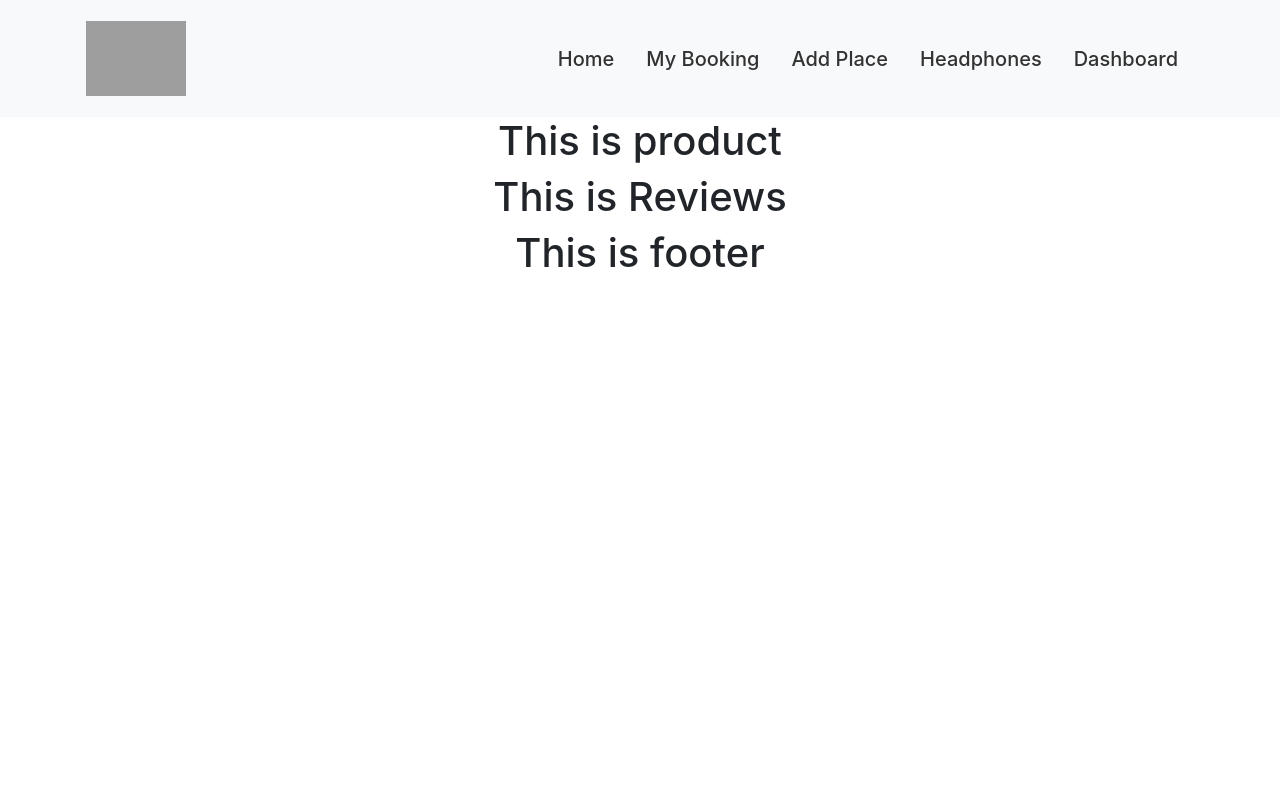
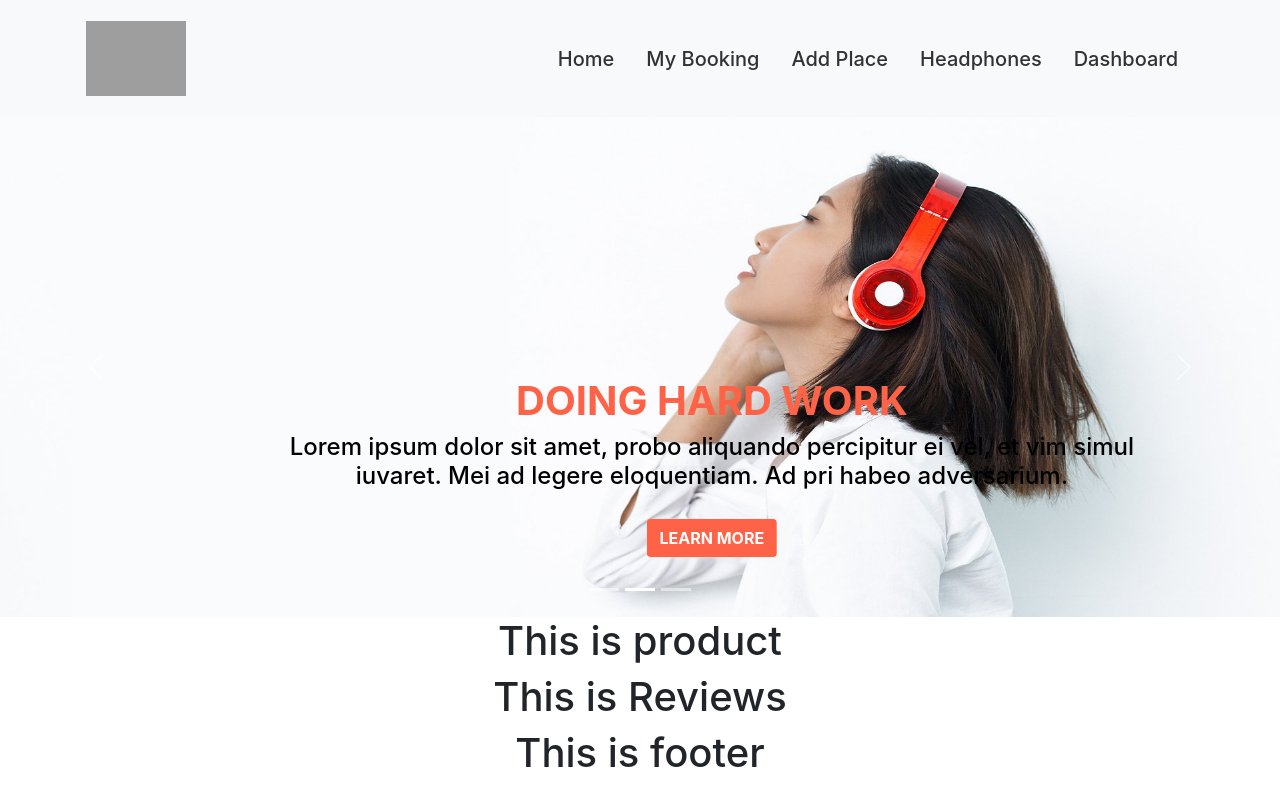
Before and after one commit to musasazib/matley-headphone-client, a React (Create React App) app: page / in a window 1280 px wide. Built offline with nearby package versions, Linux system fonts and the light colour scheme; grey boxes are pictures that could not be loaded.

Commit message:
Add banner

```diff
--- /dev/null
+++ b/src/components/Home/Banner/Banner.css
@@ -0,0 +1,28 @@
+.banner{
+    height: 500px;
+    padding: 0;
+}
+.banner-btn{
+    margin: 20px;
+}
+.all-btn{
+    background-color: tomato;
+    font-weight: bold;
+    color: white;
+}
+.header-style{
+    color: tomato;
+    font-weight: bold;
+}
+.all-btn:hover{
+    background-color: skyblue;
+    color: black;
+}
+.body-text{
+    color: black;
+}
+.text-box{
+    text-align: start;
+    display: flex;
+    justify-content: center;
+}
--- a/src/components/Home/Banner/Banner.js
+++ b/src/components/Home/Banner/Banner.js
@@ -1,10 +1,56 @@
 import React from 'react';
+import './Banner.css'
+import { Carousel } from 'react-bootstrap';
+import banner from '../../../images/banner.jpg'
 
 const Banner = () => {
     return (
-        <div>
+        <>
+            <Carousel className="banner">
+                <Carousel.Item>
+                    <img
+                        className="d-block w-100 banner"
+                        src={banner}
+                        alt="First slide"
+                    />
+                    <Carousel.Caption className="text-box">
+                        <div>
+                            <h1 className="header-style">Refresh your<br />
+                            state of mind.</h1>
+                            <h4 className="body-text">Headphones that make music <br />sound like a celebration and <br />pleasant experience.</h4>
+                            <button className="btn all-btn banner-btn">LEARN MORE</button>
+                        </div>
+                    </Carousel.Caption>
+                </Carousel.Item>
+                <Carousel.Item>
+                    <img
+                        className="d-block w-100 banner"
+                        src={banner}
+                        alt="Second slide"
+                    />
 
-        </div>
+                    <Carousel.Caption>
+                        <h1 className="header-style">DOING HARD WORK</h1>
+                        <h4 className="body-text">Lorem ipsum dolor sit amet, probo aliquando percipitur ei vel, et vim simul iuvaret.
+                            Mei ad legere eloquentiam. Ad pri habeo adversarium.</h4>
+                        <button className="btn all-btn banner-btn">LEARN MORE</button>
+                    </Carousel.Caption>
+                </Carousel.Item>
+                <Carousel.Item>
+                    <img
+                        className="d-block w-100 banner"
+                        src={banner}
+                        alt="Third slide"
+                    />
+
+                    <Carousel.Caption>
+                        <h1 className="header-style">MAKE IT HAPPEN!</h1>
+                        <h4 className="body-text">WE ARE READY TO FIT YOU.</h4>
+                        <button className="btn all-btn banner-btn">LEARN MORE</button>
+                    </Carousel.Caption>
+                </Carousel.Item>
+            </Carousel>
+        </>
     );
 };
 
```
